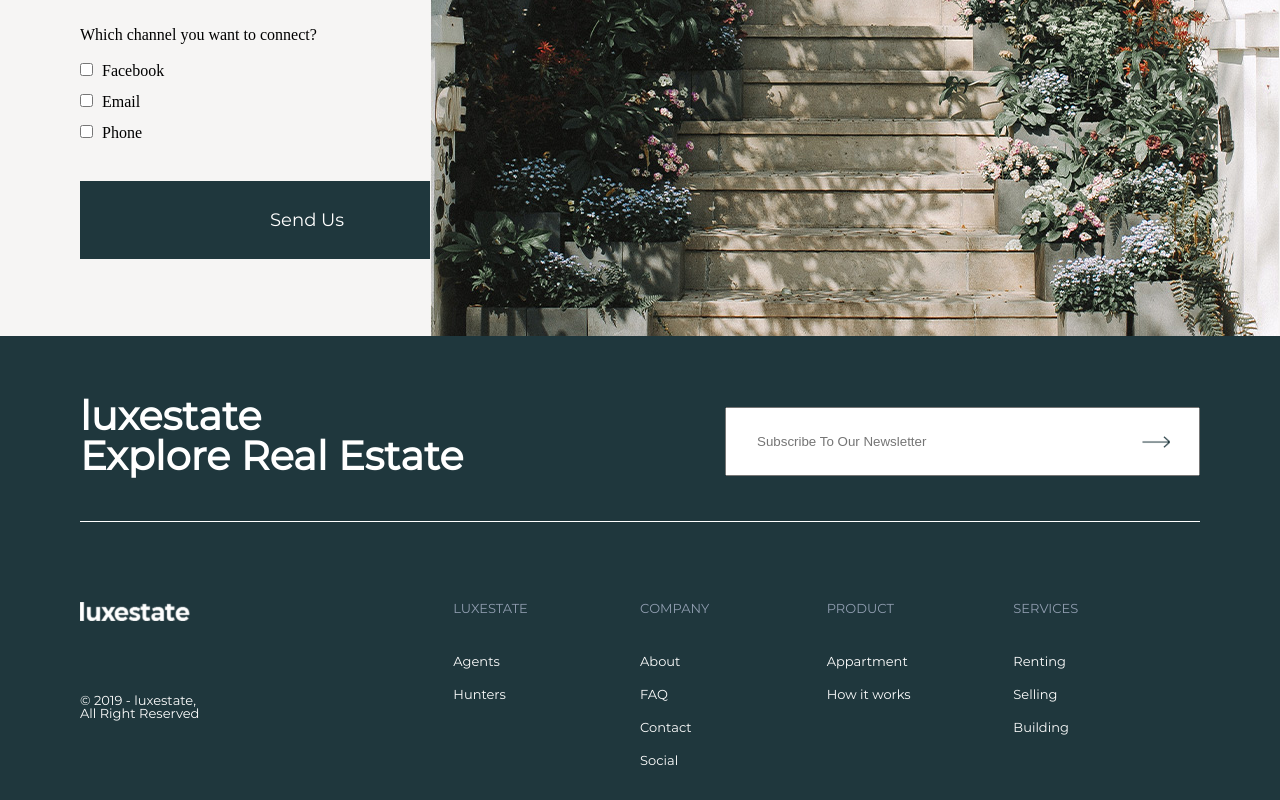
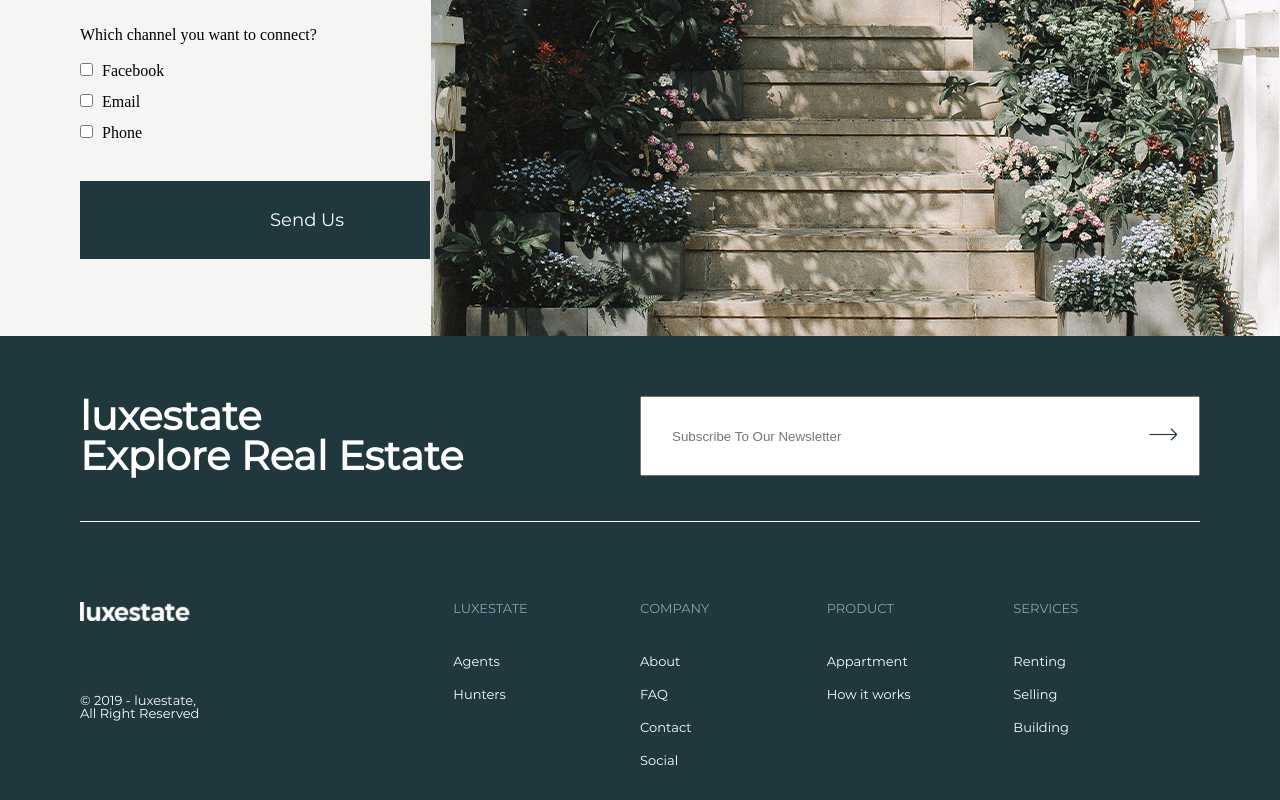
Before and after one commit to tringuyen01/web_project_1, a plain HTML site: page index.html in a window 1280 px wide. Shown: the part 7383-8183 px from the top of the page. Drawn offline with Linux system fonts and the light colour scheme.

Commit message:
upload source code

```diff
--- a/css/style.css
+++ b/css/style.css
@@ -695,19 +695,21 @@ footer .top .textbox h2{
 }
 footer .top .subscribe{
   position: absolute;
-  width: 475px;
+  height: 100%;
+  width: 50%;
   right: 0;
   bottom: 0;
 }
 footer .top .subscribe input[type=text]{
-  position: relative;
   width: 100%;
-  padding: 25px 30px;
+  height: 100%;
+  padding: 0 60px 0 30px;
 }
-footer .top .subscribe a{
-  position: absolute;
-  right: 30px;
-  bottom: 25px;
+footer .top .subscribe .sub{
+  height: 100%;
+}
+footer .top .subscribe .sub a{
+  margin: auto -55px;
 }
 footer .line{
   border-bottom: 1px solid #ffffff;
@@ -796,6 +798,7 @@ footer .bot p{
   }
   .company .listbox{
     justify-content: center;
+    margin-top: 10%;
   }
   .company .listbox .box{
     height: 150px;
@@ -849,8 +852,17 @@ footer .bot p{
     padding: 10%;
     width: 100%;
   }
+  footer .top{
+    display: flex;
+    flex-direction: column;
+  }
   footer .top .subscribe{
-    display: none;
+    position: inherit;
+    width: 100%;
+  }
+  footer .top .subscribe .sub{
+    height: 70px;
+    margin-top: 10%;
   }
   footer .bot,footer .bot .luxestate,
   footer .bot .cpn,footer .bot .product,
--- a/index.html
+++ b/index.html
@@ -531,10 +531,10 @@
                         Explore Real Estate</h2>
                 </div>
                 <div class="subscribe">
-                    <form class="subscribe">
+                    <form class="sub">
                         <input type="text" id="subscribe" name="subscribe" placeholder="Subscribe To Our Newsletter">
+                        <a href=""><img srcset="img/send-icon.png 2x" alt=""></a>
                     </form>
-                    <a href=""><img srcset="img/send-icon.png 2x" alt=""></a>
                 </div>
             </div>
             <div class="line"></div>
```
